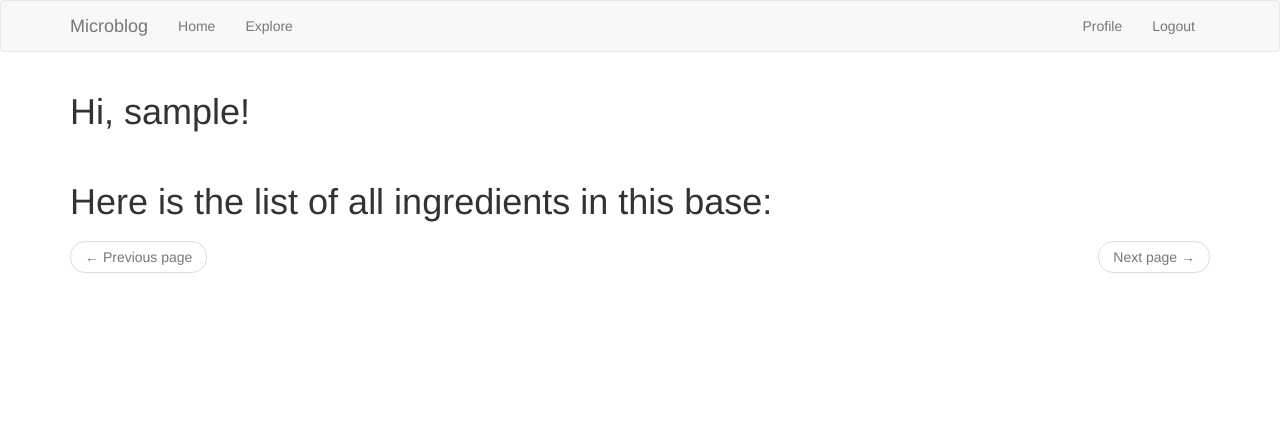
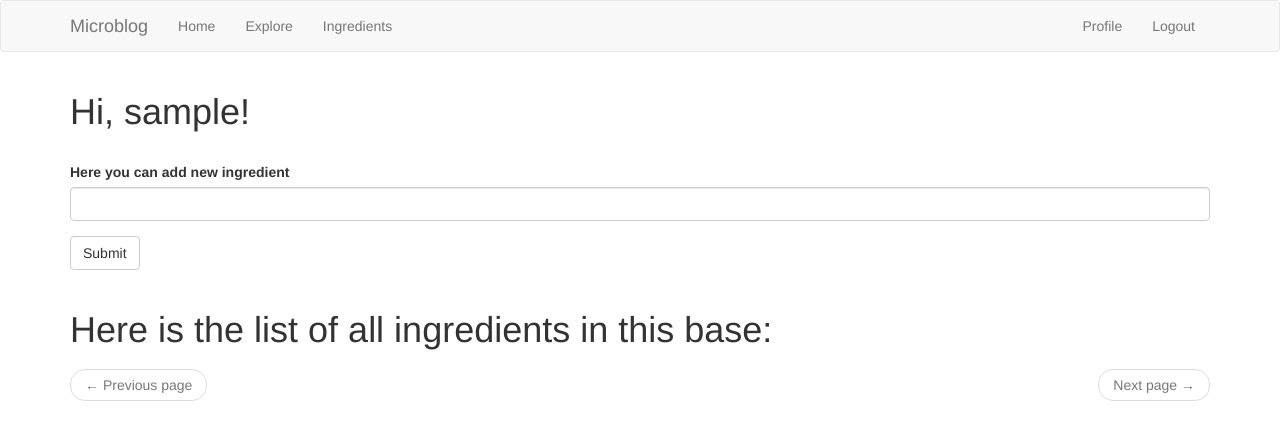
Before and after one commit to AndyHide/microblog, a Flask app: page /ingredients in a window 1280 px wide. Shown: the top 440 px of the page. Run offline with Flask 2, Linux system fonts and the light colour scheme; the visitor is signed in with stand-in values (Sample User, id 1); data comes from the database, SQL or seed files in the repository; both versions use the stored data as it was after the commit; data that the repository does not hold is empty; some libraries are stand-ins or nearby versions.

Commit message:
add ingredient form

```diff
--- a/app/forms.py
+++ b/app/forms.py
@@ -67,3 +67,8 @@ class EditProfileForm(FlaskForm):
 class PostForm(FlaskForm):
     post = TextAreaField(_l('Say something'), validators=[DataRequired()])
     submit = SubmitField(_l('Submit'))
+
+
+class IngredientForm(FlaskForm):
+    ingredient = StringField(_l('Here you can add new ingredient'), validators=[DataRequired()])
+    submit = SubmitField(_l('Submit'))
--- a/app/routes.py
+++ b/app/routes.py
@@ -5,7 +5,7 @@ from werkzeug.urls import url_parse
 from flask_babel import _, get_locale
 from app import app, db
 from app.forms import LoginForm, RegistrationForm, EditProfileForm, PostForm, \
-    ResetPasswordRequestForm, ResetPasswordForm
+    ResetPasswordRequestForm, ResetPasswordForm, IngredientForm
 from app.models import User, Post, Ingredient
 from app.email import send_password_reset_email
 
@@ -191,16 +191,23 @@ def unfollow(username):
     return redirect(url_for('user', username=username))
 
 
-@app.route('/ingredients')
+@app.route('/ingredients', methods=['GET', 'POST'])
 @login_required
 def ingredients():
+    form = IngredientForm()
+    if form.validate_on_submit():
+        ingredient = Ingredient(name=form.ingredient.data)
+        db.session.add(ingredient)
+        db.session.commit()
+        flash(_('Your ingredient added!'))
+        return redirect(url_for('ingredients'))
     page = request.args.get('page', 1, type=int)
-    ingredients = Ingredient.query.order_by(Ingredient.id).paginate(
+    ingredients = Ingredient.query.order_by(Ingredient.name).paginate(
         page, app.config['POSTS_PER_PAGE'], False)
-    next_url = url_for('explore', page=ingredients.next_num) \
+    next_url = url_for('ingredients', page=ingredients.next_num) \
         if ingredients.has_next else None
-    prev_url = url_for('explore', page=ingredients.prev_num) \
+    prev_url = url_for('ingredients', page=ingredients.prev_num) \
         if ingredients.has_prev else None
-    return render_template('ingredients.html', title=_('Ingredients'),
+    return render_template('ingredients.html', title=_('Ingredients'),form=form,
                            ingredients=ingredients.items, next_url=next_url,
                            prev_url=prev_url)
--- a/app/templates/base.html
+++ b/app/templates/base.html
@@ -20,6 +20,7 @@
                 <ul class="nav navbar-nav">
                     <li><a href="{{ url_for('index') }}">{{ _('Home') }}</a></li>
                     <li><a href="{{ url_for('explore') }}">{{ _('Explore') }}</a></li>
+                    <li><a href="{{ url_for('ingredients') }}">{{ _('Ingredients') }}</a></li>
                 </ul>
                 <ul class="nav navbar-nav navbar-right">
                     {% if current_user.is_anonymous %}
--- a/app/templates/ingredients.html
+++ b/app/templates/ingredients.html
@@ -3,6 +3,8 @@
 
 {% block app_content %}
     <h1>{{ _('Hi, %(username)s!', username=current_user.username) }}</h1>
+    <br>
+    {{ wtf.quick_form(form) }}
     <br>
     <h1>{{ _('Here is the list of all ingredients in this base:') }}</h1>
     {% for ingredient in ingredients %}
--- a/config.py
+++ b/config.py
@@ -14,5 +14,5 @@ class Config(object):
     MAIL_PASSWORD = os.environ.get('MAIL_PASSWORD')
     ADMINS = ['your-email@example.com']
     LANGUAGES = ['en', 'es']
-    POSTS_PER_PAGE = 25
+    POSTS_PER_PAGE = 10
     LOG_TO_STDOUT = os.environ.get('LOG_TO_STDOUT')
```
Also changed, not shown: app.db, 7 other files.
